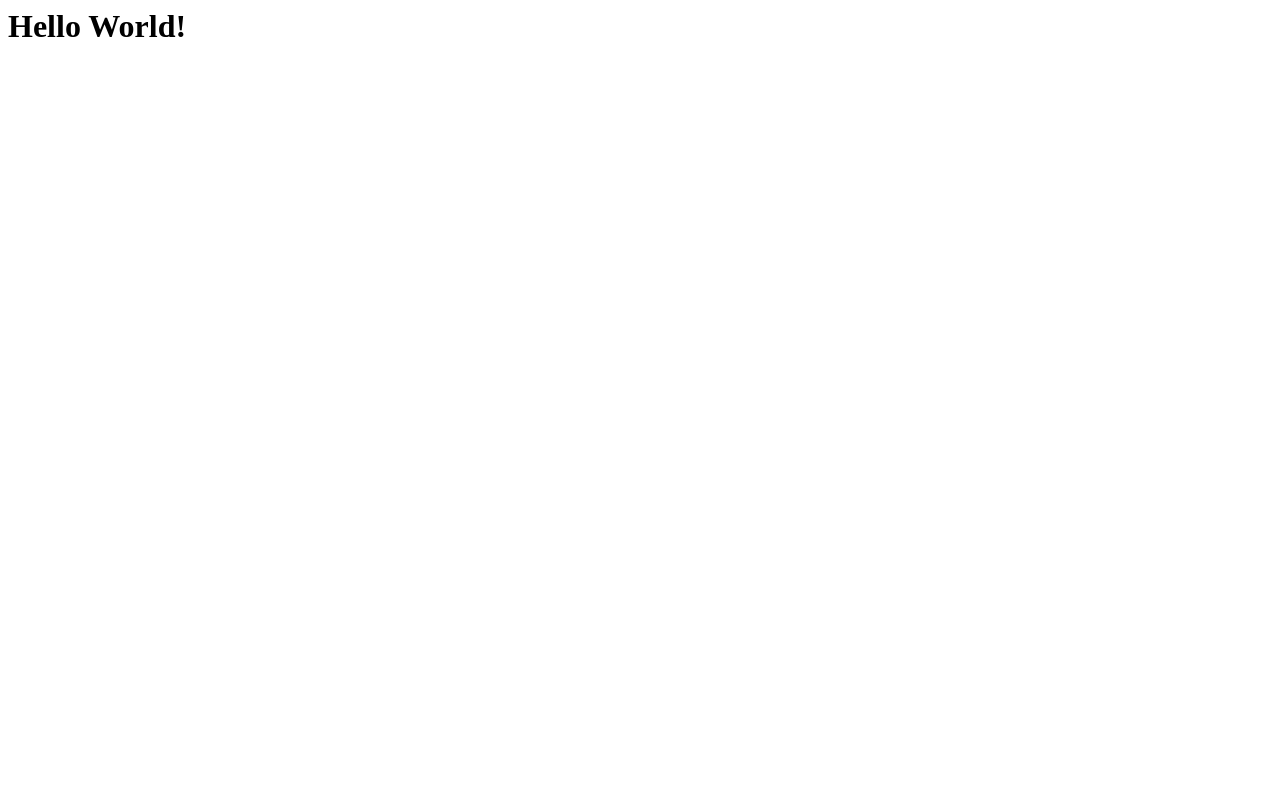
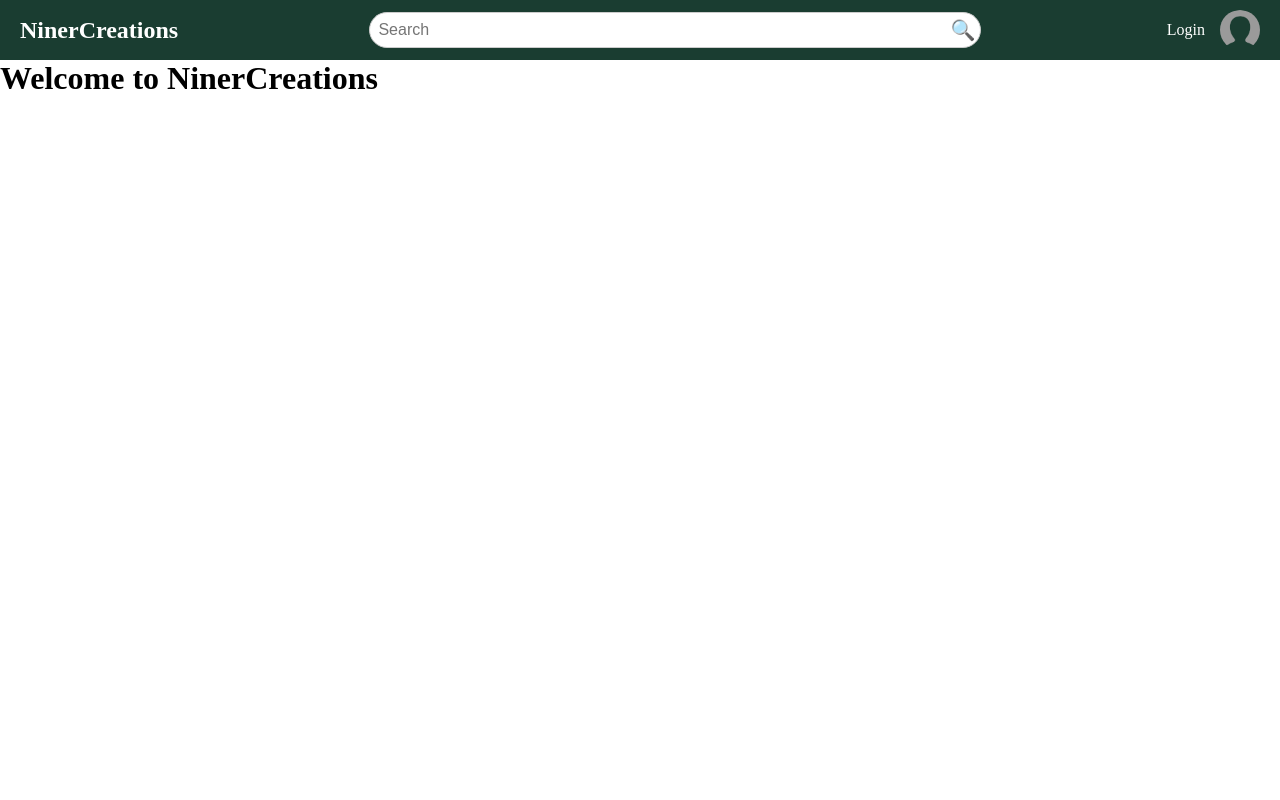
Before and after one commit to JoshMagnotta/NinerCreations, a Django app: page / in a window 1280 px wide. Before the commit the page is almost empty. Run offline with Django 5.2, Linux system fonts and the light colour scheme.

Commit message:
Updated front end for header

```diff
--- a/NinerCreations/NinerCreations/settings.py
+++ b/NinerCreations/NinerCreations/settings.py
@@ -118,6 +118,10 @@ USE_TZ = True
 
 STATIC_URL = 'static/'
 
+STATICFILES_DIRS = [
+    BASE_DIR / "static",
+]
+
 # Default primary key field type
 # https://docs.djangoproject.com/en/5.1/ref/settings/#default-auto-field
 
--- /dev/null
+++ b/NinerCreations/NinerCreations/templates/base/header.html
@@ -0,0 +1,18 @@
+<!-- templates/base/header.html -->
+{% load static %}
+
+<div class="header">
+    <div class="logo">
+        <h1>NinerCreations</h1>
+    </div>
+    <div class="search-bar">
+        <input type="text" placeholder="Search">
+        <button type="button">🔍</button>
+    </div>
+    <div class="header-right">
+        <a href="#" class="login-btn">Login</a>
+        <div class="profile-picture">
+            <img src="{% static 'images/profile-placeholder.png' %}" alt="Profile Picture">
+        </div>
+    </div>
+</div>
--- a/NinerCreations/NinerCreations/templates/base/home.html
+++ b/NinerCreations/NinerCreations/templates/base/home.html
@@ -1 +1,18 @@
-<h1>Hello World!</h1>
+<!DOCTYPE html>
+<html lang="en">
+<head>
+    {% load static %}
+    <meta charset="UTF-8">
+    <meta name="viewport" content="width=device-width, initial-scale=1.0">
+    <title>NinerCreations</title>
+    <link rel="stylesheet" type="text/css" href="{% static 'css/styles.css' %}">
+</head>
+<body>
+
+    {% include "base/header.html" %}
+
+    <!-- Page content goes here -->
+    <h1>Welcome to NinerCreations</h1>
+
+</body>
+</html>
--- /dev/null
+++ b/NinerCreations/static/css/styles.css
@@ -0,0 +1,70 @@
+/* static/css/styles.css */
+
+* {
+    padding: 0;
+    margin: 0;
+}
+/* File: static/css/styles.css */
+
+.header {
+    display: flex;
+    align-items: center;
+    justify-content: space-between;
+    background-color: #1A3D31;
+    padding: 10px 20px;
+    color: white;
+}
+
+.logo h1 {
+    font-size: 24px;
+    color: #FFFFFF;
+    margin: 0;
+}
+
+.search-bar {
+    flex: 1;
+    display: flex;
+    justify-content: center;
+    align-items: center;
+}
+
+.search-bar input {
+    width: 60%;
+    padding: 8px;
+    border-radius: 20px;
+    border: 1px solid #ccc;
+    font-size: 16px;
+}
+
+.search-bar button {
+    background: none;
+    border: none;
+    font-size: 20px;
+    cursor: pointer;
+    margin-left: -30px; /* Overlaps the input slightly */
+}
+
+.header-right {
+    display: flex;
+    align-items: center;
+    gap: 15px;
+}
+
+.login-btn {
+    text-decoration: none;
+    color: white;
+    font-size: 16px;
+}
+
+.profile-picture {
+    width: 40px;
+    height: 40px;
+    border-radius: 50%;
+    overflow: hidden;
+}
+
+.profile-picture img {
+    width: 100%;
+    height: 100%;
+    object-fit: cover;
+}
```
Also changed, not shown: NinerCreations/static/images/profile-placeholder.png (added).
